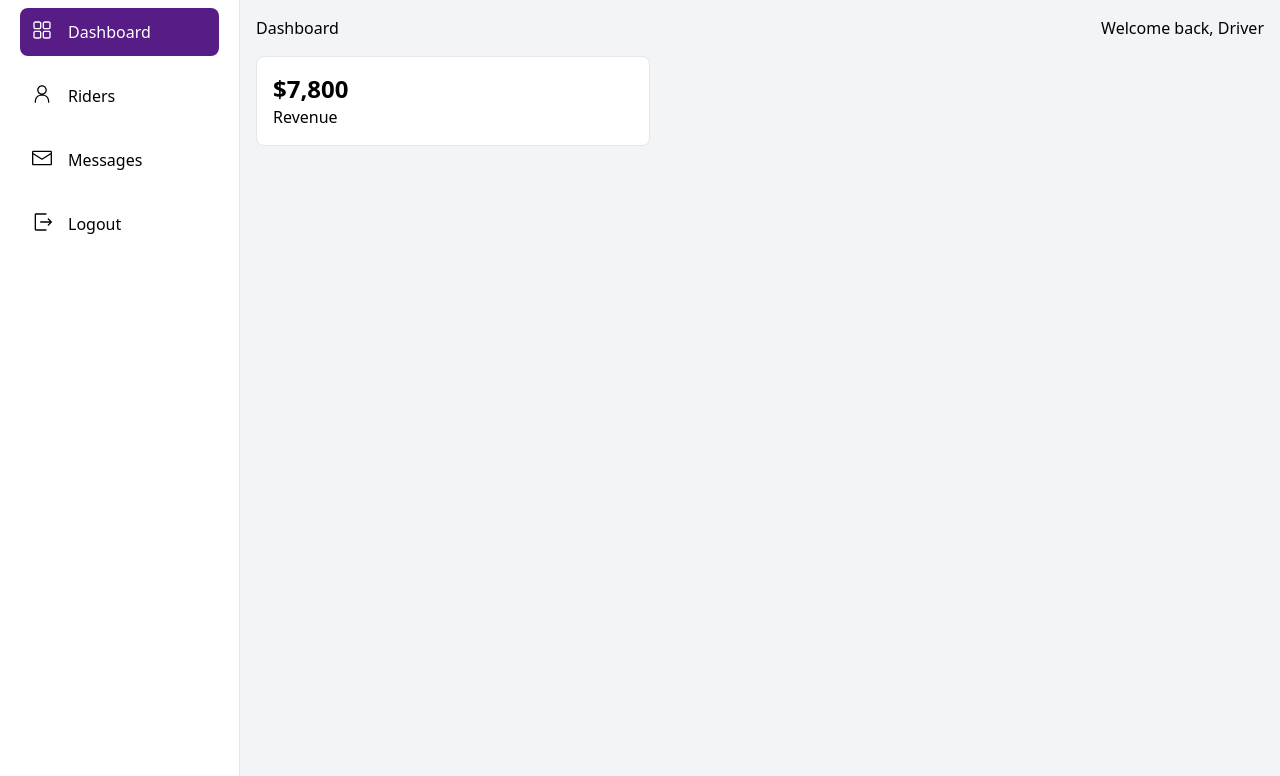
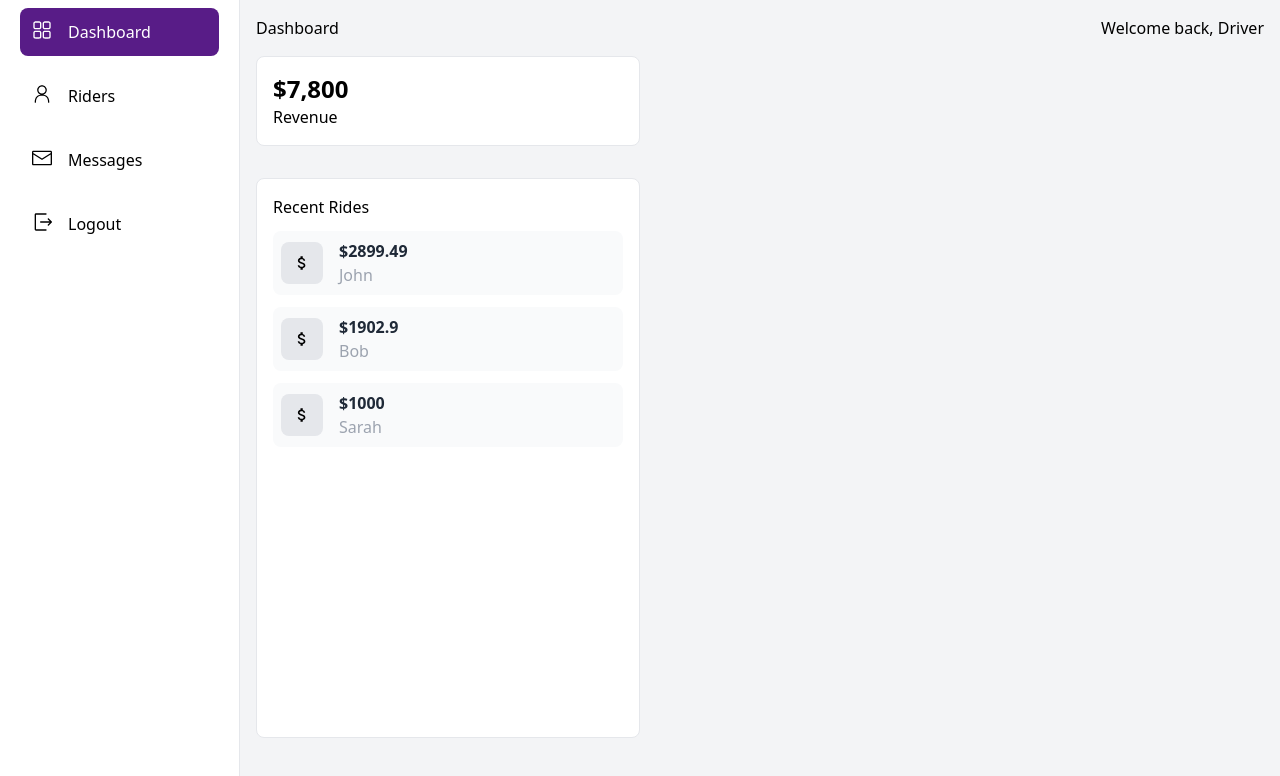
Before and after one commit to TheAnasObaid/dashboard, a Next.js app: page / in a window 1280 px wide. Shown: the top 776 px of the page. Built offline with nearby package versions, Linux system fonts and the light colour scheme.

Commit message:
Build the recent orders component.

```diff
--- /dev/null
+++ b/components/RecentOrders.js
@@ -0,0 +1,43 @@
+import React from "react";
+import { data } from "@/data/data";
+import { MdOutlineAttachMoney } from "react-icons/md";
+
+const style = {
+    wrapper: `lg:col-span-2 col-span-1 w-96 relative lg:h-[70vh] h-[50vh] m-4 p-4 border rounded-lg bg-white overflow-scroll`,
+    listItem: `bg-gray-50 hover:bg-gray-100 rounded-lg my-3 p-2 flex items-center`,
+    recentRidesIconContainer: `rounded-lg p-3 bg-gray-200`,
+    recentRidesListIcon: `text-lg`,
+    leftTextContainer: `pl-4`,
+    total: `text-gray-800 font-bold`,
+    riderName: `text-gray-400 font-sm`,
+    status: `lg:flex md:hidden absolute right-6 text-sm`,
+};
+
+const RecentOrders = () => {
+    return (
+        <div className={style.wrapper}>
+            <h1>Recent Rides</h1>
+            <ul>
+                {data.map((ride, id) => (
+                    <li className={style.listItem}>
+                        <div className={style.recentRidesIconContainer}>
+                            <div className={style.recentRidesListIcon}>
+                                {/* TODO: Place eth logo here instead */}
+                                <MdOutlineAttachMoney />
+                            </div>
+                        </div>
+                        <div className={style.leftTextContainer}>
+                            <p className={style.total}>${ride.total}</p>
+                            <p className={style.riderName}>{ride.name.first}</p>
+                        </div>
+                        {/* <div>
+                            <p className={style.status}>{ride.status}</p>
+                        </div> */}
+                    </li>
+                ))}
+            </ul>
+        </div>
+    );
+};
+
+export default RecentOrders;
--- a/components/TopCard.js
+++ b/components/TopCard.js
@@ -2,7 +2,7 @@ import React from "react";
 
 const style = {
     wrapper: `grid lg:grid-cols-5 gap-4 p-4`,
-    card: `lg:col-span-2 col-span-1 bg-white justify-between w-full border rounded-lg p-4`,
+    card: `lg:col-span-2 col-span-1 bg-white justify-between w-96 border rounded-lg p-4`,
     price: `text-2xl font-bold`,
     cardCaption: `text-gray-600`,
 };
--- /dev/null
+++ b/data/data.js
@@ -0,0 +1,29 @@
+export const data = [
+    {
+        id: 1,
+        name: {
+            first: "John",
+            last: "Smith",
+        },
+        total: 2899.49,
+        status: "Complete",
+    },
+    {
+        id: 2,
+        name: {
+            first: "Bob",
+            last: "Smith",
+        },
+        total: 1902.9,
+        status: "Pending",
+    },
+    {
+        id: 1,
+        name: {
+            first: "Sarah",
+            last: "Smith",
+        },
+        total: 1000.0,
+        status: "Failed",
+    },
+];
--- a/pages/index.js
+++ b/pages/index.js
@@ -1,4 +1,5 @@
 import Content from "@/components/Content";
+import RecentOrders from "@/components/RecentOrders";
 import TopCard from "@/components/TopCard";
 
 const style = {
@@ -11,6 +12,7 @@ export default function Home() {
             <main className={style.wrapper}>
                 <Content />
                 <TopCard />
+                <RecentOrders />
             </main>
         </>
     );
```
